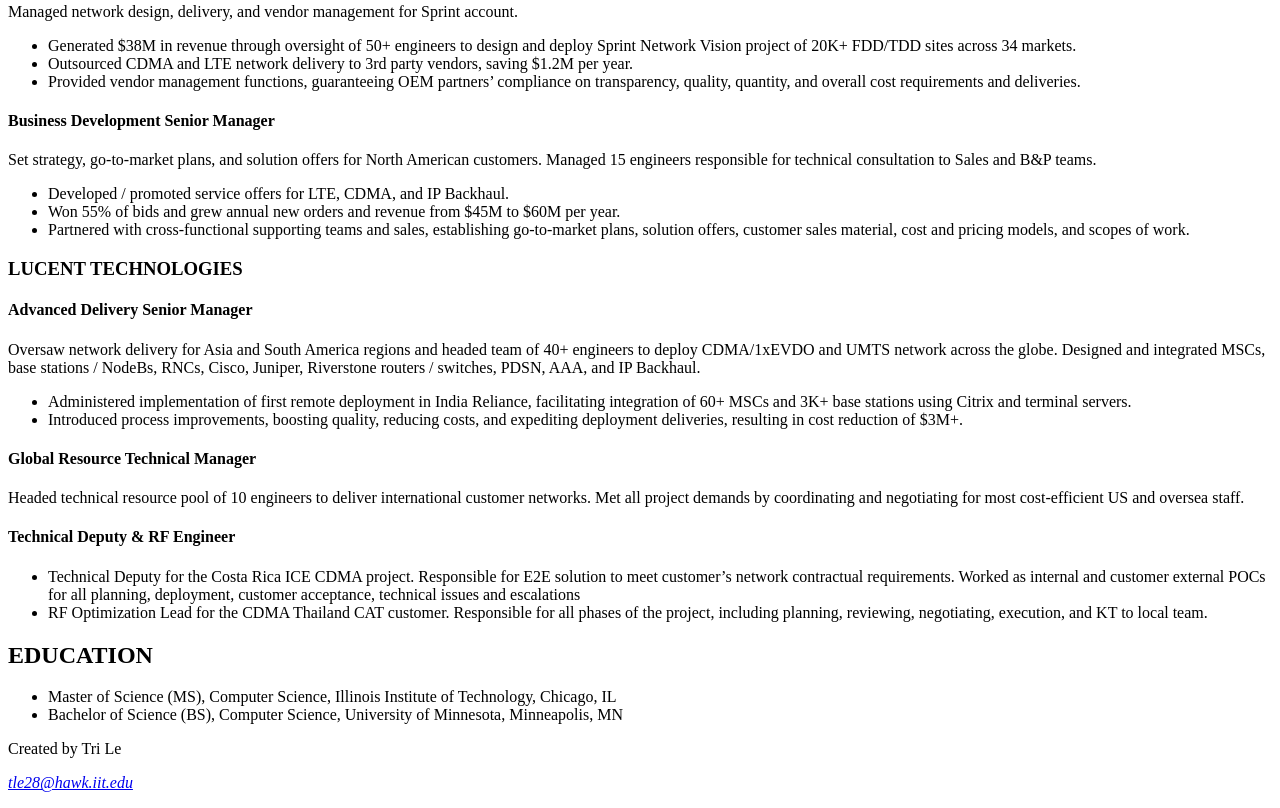
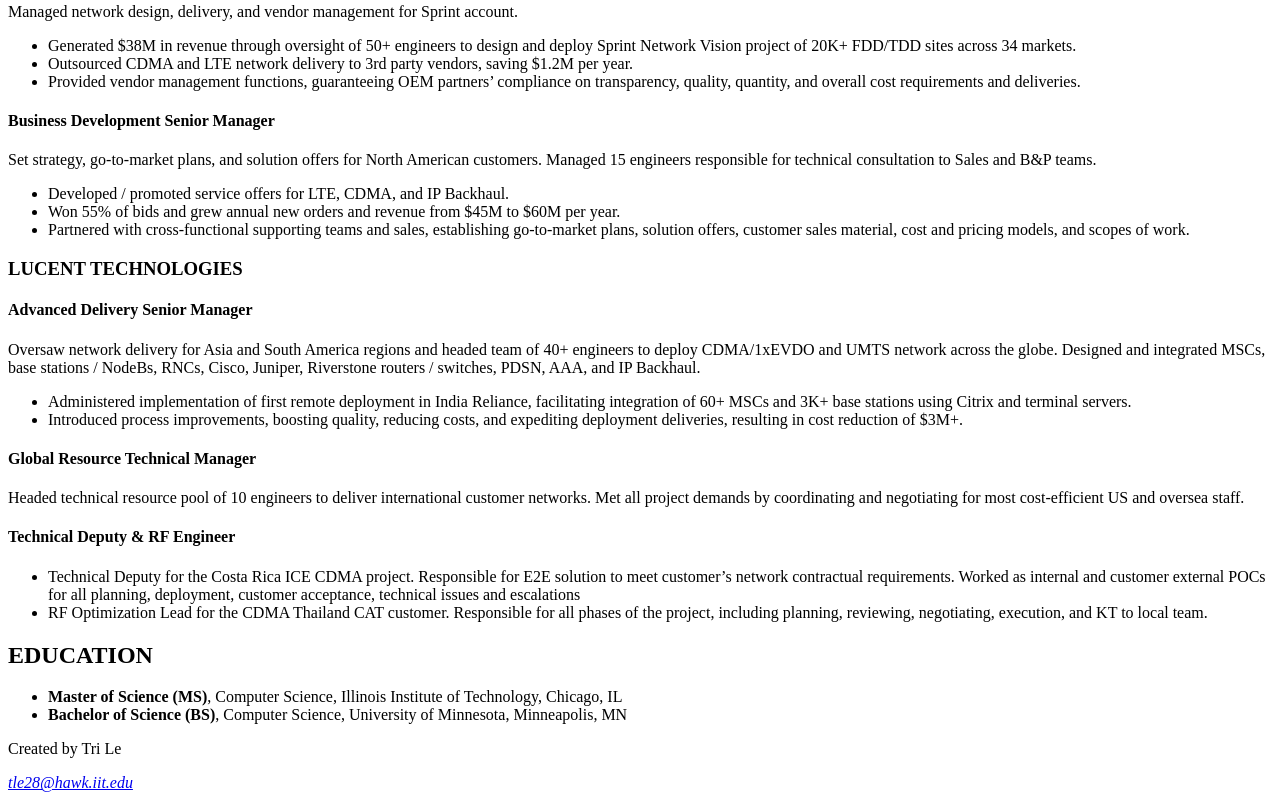
Before and after one commit to trile2k/Project1, a plain HTML site: page resume.html in a window 1280 px wide. Shown: the part 830-1638 px from the top of the page. Drawn offline with Linux system fonts and the light colour scheme.

Commit message:
Update the education degrees to highlight the importance

```diff
--- a/resume.html
+++ b/resume.html
@@ -122,9 +122,9 @@
     <section id="education">
       <h2>EDUCATION</h2>
       <ul>
-        <li>Master of Science (MS), Computer Science, Illinois Institute of Technology,
+        <li><strong>Master of Science (MS)</strong>, Computer Science, Illinois Institute of Technology,
           Chicago, IL</li>
-        <li>Bachelor of Science (BS), Computer Science, University of Minnesota, Minneapolis,
+        <li><strong>Bachelor of Science (BS)</strong>, Computer Science, University of Minnesota, Minneapolis,
           MN</li>
       </ul>
     </section>
```
